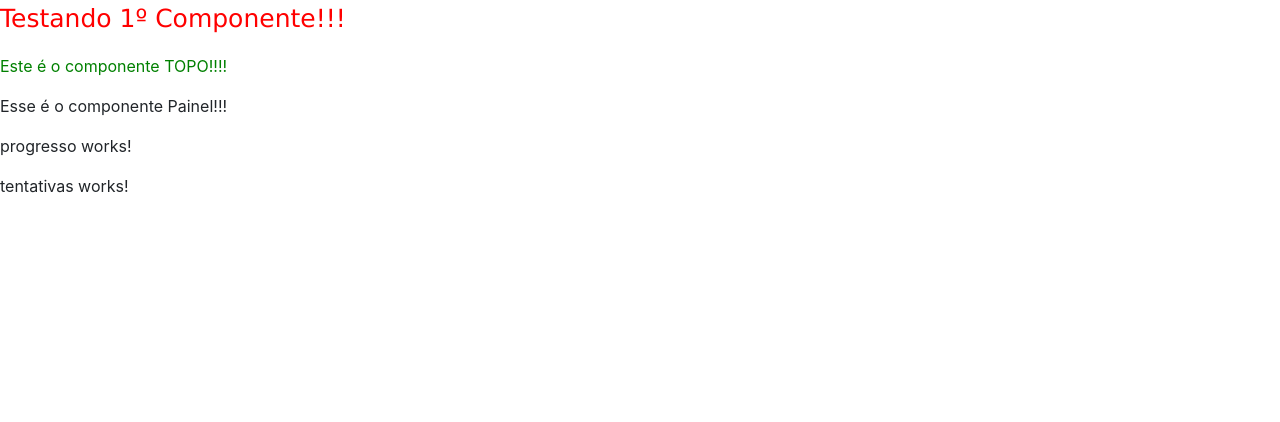
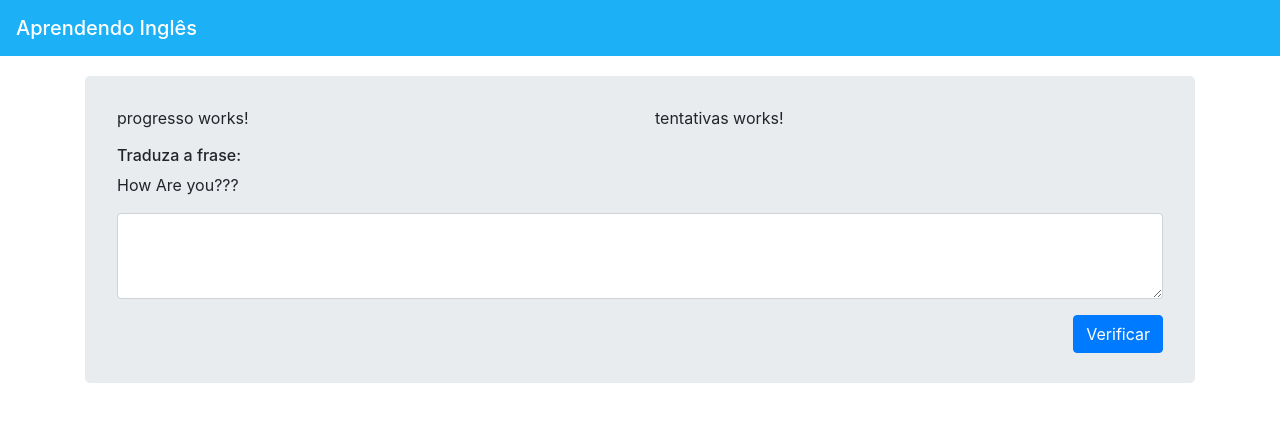
Before and after one commit to 3nelsonjunior/Angular4, an Angular app: page / in a window 1280 px wide. Shown: the top 422 px of the page. Built offline with nearby package versions, Linux system fonts and the light colour scheme.

Commit message:
AULA 47 - Ajustando layout do painel

```diff
--- a/src/app/app.component.css
+++ b/src/app/app.component.css
@@ -1,5 +1,4 @@
 P{
-    font-family: "Lucida Grande", "Lucida Sans unicode", Verdana,  sans-serif;
     font-size: 25px;
     color: red;
 }
--- a/src/app/app.component.html
+++ b/src/app/app.component.html
@@ -1,6 +1,2 @@
-<!encapsula todos os componentes da aplicação -->
-<p>
-    Testando 1º Componente!!!
-</p>
 <app-topo></app-topo>
 <app-painel></app-painel>
--- a/src/app/painel/painel.component.css
+++ b/src/app/painel/painel.component.css
@@ -0,0 +1,5 @@
+.jumbotron{
+    margin-top: 20px; /* Espaçamento parte de cima do componente jumbotron*/
+    padding-top: 30px; /* diminuindo tamanha do jumbotron - topo*/
+    padding-bottom: 30px; /* diminuindo tamanha do jumbotron - debaixo*/
+}
--- a/src/app/painel/painel.component.html
+++ b/src/app/painel/painel.component.html
@@ -1,5 +1,38 @@
-<p>
-  Esse é o componente Painel!!!
-</p>
-<app-progresso></app-progresso>
-<app-tentativas></app-tentativas>
+<div class="container">
+    <!-- colocando um fundo cinza -->
+    <div class="jumbotron">
+        <!-- Dividindo o  jumbotron em 3 linhas (1/3)-->
+        <div class="row">
+            <!-- Dividindo a row em 2 colunas (1/2)-->
+            <div class="col-sm-6">
+                <!-- chamando componente progresso-->
+                <app-progresso></app-progresso>
+            </div>
+            <!-- Dividindo a row em 2 colunas (2/2)-->
+            <div class="col-sm-6">
+                <!-- chamando componente tentativas-->
+                <app-tentativas></app-tentativas>
+            </div>
+        </div>
+        <!-- Dividindo o  jumbotron em 3 linhas (2/3)-->
+        <div class="row">
+            <!-- Utilizando uma unica coluna na row -->
+            <div class="col">
+                <h6>Traduza a frase:</h6>
+                <p>How Are you???</p>
+                <div class="form-group">
+                    <textarea class="form-control"  rows="3"></textarea>
+                </div>
+            </div>
+        </div>
+        <!-- Dividindo o  jumbotron em 3 linhas (3/3)-->
+        <div class="row">
+            <!-- Utilizando uma unica coluna na row -->
+            <div class="col">
+                    <div class="d-flex justify-content-end">
+                            <button type="button" class="btn btn-primary"> Verificar </button>
+                    </div>
+            </div>
+        </div>
+    </div>
+</div>
--- a/src/app/topo/topo.component.css
+++ b/src/app/topo/topo.component.css
@@ -1,3 +1,7 @@
-.exemplo{
-    color: green
+.navbar{
+    background: #1CB0F6
 }
+
+h1{
+    color:white
+}
--- a/src/app/topo/topo.component.html
+++ b/src/app/topo/topo.component.html
@@ -1 +1,4 @@
-<p class="exemplo">  Este é o componente TOPO!!!! </p>
+<!-- As a heading -->
+<nav class="navbar navbar-inverse bg-faded">
+    <h1 class="navbar-brand mb-0">Aprendendo Inglês </h1>
+</nav>
```
